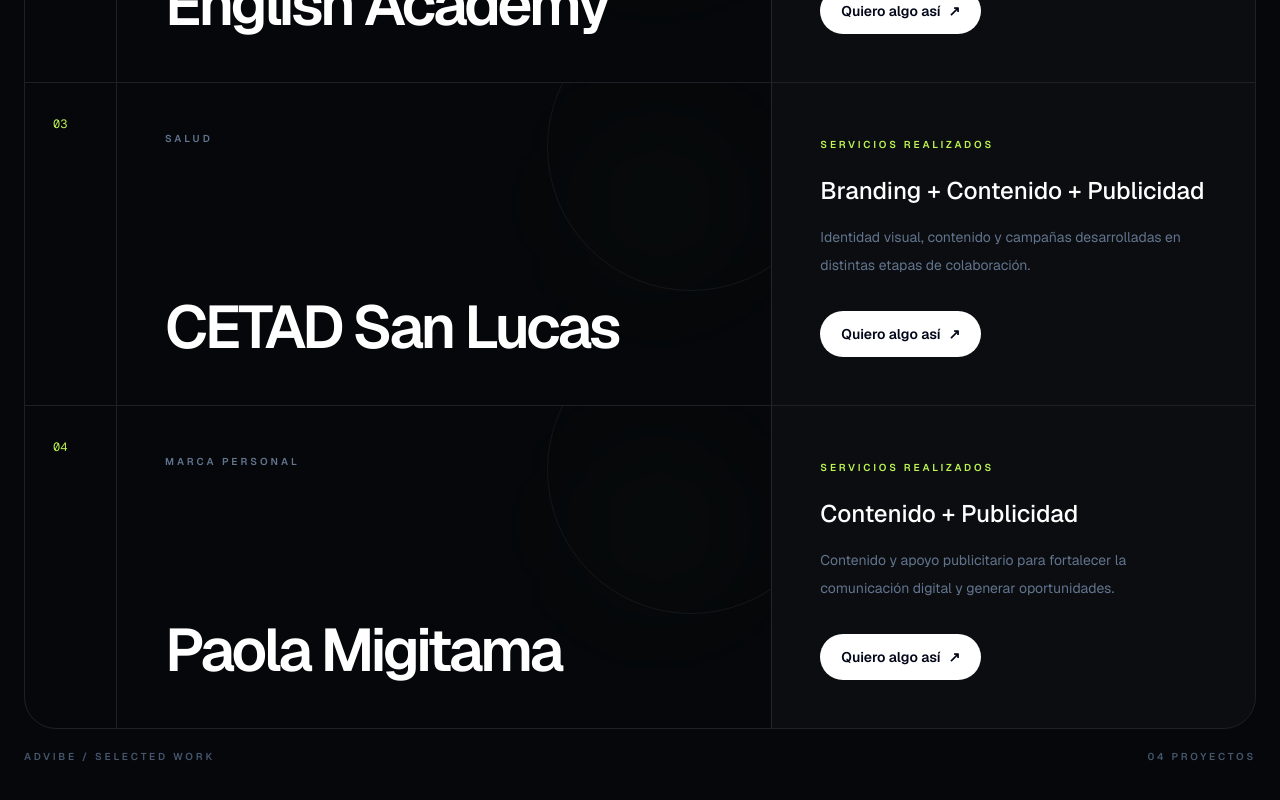
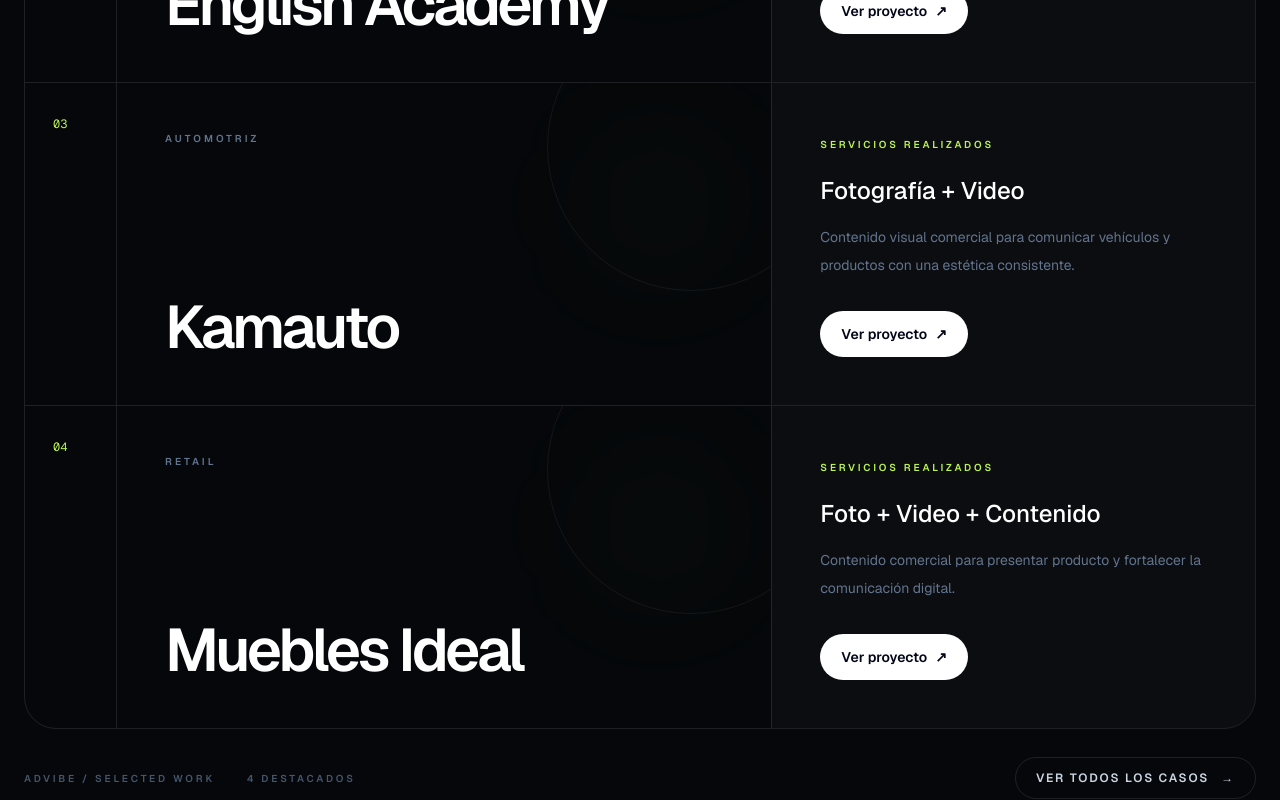
Before and after one commit to pablowebster94-sudo/advibe, a Next.js app: page / in a window 1280 px wide. Shown: the part 5120-5920 px from the top of the page. Built offline with nearby package versions, Linux system fonts and the light colour scheme.

Commit message:
feat: connect homepage portfolio to case studies

```diff
--- a/components/Portfolio.tsx
+++ b/components/Portfolio.tsx
@@ -1,44 +1,36 @@
+import Link from "next/link";
 import SectionHeading from "@/components/ui/SectionHeading";
 import EventButton from "@/components/EventButton";
 
 const projects = [
-  { number: "01", title: "AM Motorsport", sector: "Automotriz", work: "Contenido + Publicidad", description: "Producción audiovisual y campañas enfocadas en mensajes, leads y oportunidades de venta.", mark: "AM" },
-  { number: "02", title: "United Kingdom English Academy", sector: "Educación", work: "Contenido + Meta Ads", description: "Contenido y campañas para comunicar la oferta educativa y atraer potenciales estudiantes.", mark: "UK" },
-  { number: "03", title: "CETAD San Lucas", sector: "Salud", work: "Branding + Contenido + Publicidad", description: "Identidad visual, contenido y campañas desarrolladas en distintas etapas de colaboración.", mark: "SL" },
-  { number: "04", title: "Paola Migitama", sector: "Marca personal", work: "Contenido + Publicidad", description: "Contenido y apoyo publicitario para fortalecer la comunicación digital y generar oportunidades.", mark: "PM" },
+  { number: "01", title: "AM Motorsport", sector: "Automotriz", work: "Contenido + Publicidad", description: "Dirección audiovisual y contenido comercial para el lanzamiento del Polaris Slingshot Roush Edition.", slug: "am-motorsport" },
+  { number: "02", title: "United Kingdom English Academy", sector: "Educación", work: "Contenido + Meta Ads", description: "Creatividad y campañas para comunicar una oferta y llevar potenciales estudiantes a conversación.", slug: "uk-english-academy" },
+  { number: "03", title: "Kamauto", sector: "Automotriz", work: "Fotografía + Video", description: "Contenido visual comercial para comunicar vehículos y productos con una estética consistente.", slug: "kamauto" },
+  { number: "04", title: "Muebles Ideal", sector: "Retail", work: "Foto + Video + Contenido", description: "Contenido comercial para presentar producto y fortalecer la comunicación digital.", slug: "muebles-ideal" },
 ];
 
 export default function Portfolio() {
   return (
     <section id="portafolio" className="relative overflow-hidden bg-[#05070a] py-28 sm:py-32 lg:py-40">
       <div className="mx-auto max-w-7xl px-6">
-        <SectionHeading eyebrow="02 / Trabajo real" title="Ideas que salieron del estudio y llegaron al mercado." description="Proyectos reales de AdVibe. Mostramos qué hicimos, para quién y con qué objetivo, sin atribuirnos trabajos que no realizamos." />
+        <SectionHeading eyebrow="02 / Trabajo real" title="Ideas que salieron del estudio y llegaron al mercado." description="Una selección de proyectos reales de AdVibe. Estrategia, creatividad, contenido y performance aplicados a objetivos concretos." />
 
         <div className="mt-16 overflow-hidden rounded-[2rem] border border-white/10">
           {projects.map((project) => (
             <article key={project.title} className="group relative border-b border-white/10 last:border-b-0">
               <div className="grid min-h-[300px] lg:grid-cols-[92px_1.15fr_0.85fr]">
-                <div className="hidden border-r border-white/10 p-7 lg:block">
-                  <span className="font-mono text-xs text-lime-300">{project.number}</span>
-                </div>
+                <div className="hidden border-r border-white/10 p-7 lg:block"><span className="font-mono text-xs text-lime-300">{project.number}</span></div>
                 <div className="relative overflow-hidden p-7 sm:p-10 lg:p-12">
                   <div className="pointer-events-none absolute -right-16 -top-20 h-72 w-72 rounded-full border border-white/[0.06] transition-transform duration-700 group-hover:scale-125" />
                   <div className="pointer-events-none absolute right-12 top-14 h-32 w-32 rounded-full bg-lime-300/[0.04] blur-3xl transition-all duration-700 group-hover:bg-lime-300/[0.1]" />
                   <div className="relative flex h-full flex-col justify-between">
-                    <div className="flex items-center justify-between">
-                      <span className="text-[10px] font-semibold uppercase tracking-[0.3em] text-slate-500">{project.sector}</span>
-                      <span className="font-mono text-xs text-white/25 lg:hidden">{project.number}</span>
-                    </div>
+                    <div className="flex items-center justify-between"><span className="text-[10px] font-semibold uppercase tracking-[0.3em] text-slate-500">{project.sector}</span><span className="font-mono text-xs text-white/25 lg:hidden">{project.number}</span></div>
                     <h3 className="mt-16 max-w-2xl text-4xl font-semibold tracking-[-0.055em] text-white transition-transform duration-500 group-hover:translate-x-1 sm:text-6xl">{project.title}</h3>
                   </div>
                 </div>
                 <div className="flex flex-col justify-between border-t border-white/10 bg-white/[0.025] p-7 sm:p-10 lg:border-l lg:border-t-0 lg:p-12">
-                  <div>
-                    <span className="text-[10px] font-semibold uppercase tracking-[0.28em] text-lime-300">Servicios realizados</span>
-                    <p className="mt-5 text-xl font-medium leading-8 text-white sm:text-2xl">{project.work}</p>
-                    <p className="mt-4 text-sm leading-7 text-slate-500">{project.description}</p>
-                  </div>
-                  <EventButton href="#diagnostico" eventName="portfolio_case_cta" eventParams={{ source: "portfolio", project: project.title }} className="mt-8 inline-flex w-fit items-center rounded-full border border-white/10 bg-white px-5 py-3 text-sm font-semibold text-slate-950 transition hover:-translate-y-0.5 hover:bg-lime-300">Quiero algo así <span className="ml-2">↗</span></EventButton>
+                  <div><span className="text-[10px] font-semibold uppercase tracking-[0.28em] text-lime-300">Servicios realizados</span><p className="mt-5 text-xl font-medium leading-8 text-white sm:text-2xl">{project.work}</p><p className="mt-4 text-sm leading-7 text-slate-500">{project.description}</p></div>
+                  <Link href={`/casos/${project.slug}`} className="mt-8 inline-flex w-fit items-center rounded-full border border-white/10 bg-white px-5 py-3 text-sm font-semibold text-slate-950 transition hover:-translate-y-0.5 hover:bg-lime-300">Ver proyecto <span className="ml-2">↗</span></Link>
                 </div>
               </div>
               <div className="absolute bottom-0 left-0 h-px w-0 bg-lime-300 transition-all duration-700 group-hover:w-full" />
@@ -46,9 +38,9 @@ export default function Portfolio() {
           ))}
         </div>
 
-        <div className="mt-5 flex items-center justify-between text-[10px] font-semibold uppercase tracking-[0.28em] text-slate-600">
-          <span>AdVibe / Selected work</span>
-          <span>04 proyectos</span>
+        <div className="mt-7 flex flex-col gap-5 sm:flex-row sm:items-center sm:justify-between">
+          <div className="flex items-center justify-between gap-8 text-[10px] font-semibold uppercase tracking-[0.28em] text-slate-600"><span>AdVibe / Selected work</span><span>{projects.length} destacados</span></div>
+          <EventButton href="/casos" eventName="portfolio_view_all" eventParams={{ source: "home_portfolio" }} className="inline-flex w-fit items-center rounded-full border border-white/10 px-5 py-3 text-xs font-semibold uppercase tracking-[0.15em] text-slate-300 transition hover:border-lime-300/40 hover:text-lime-300">Ver todos los casos <span className="ml-3">→</span></EventButton>
         </div>
       </div>
     </section>
```
